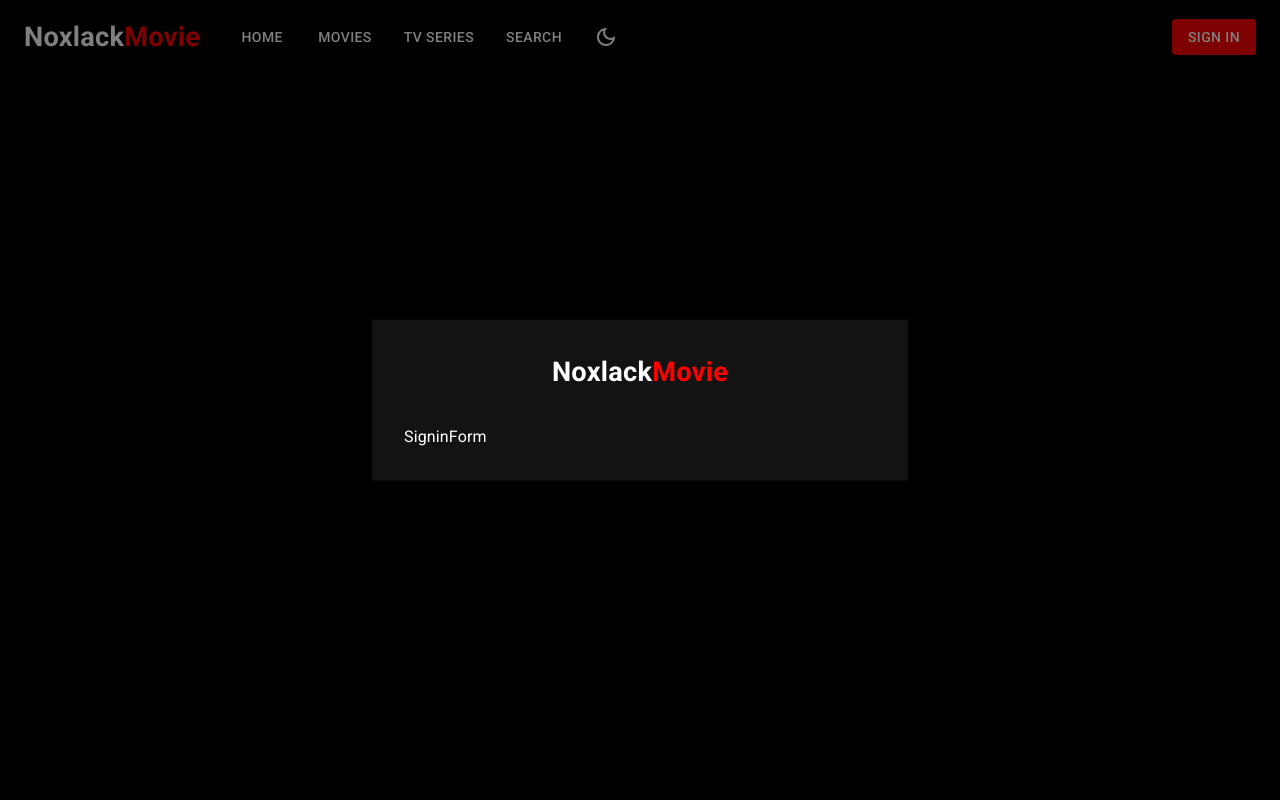
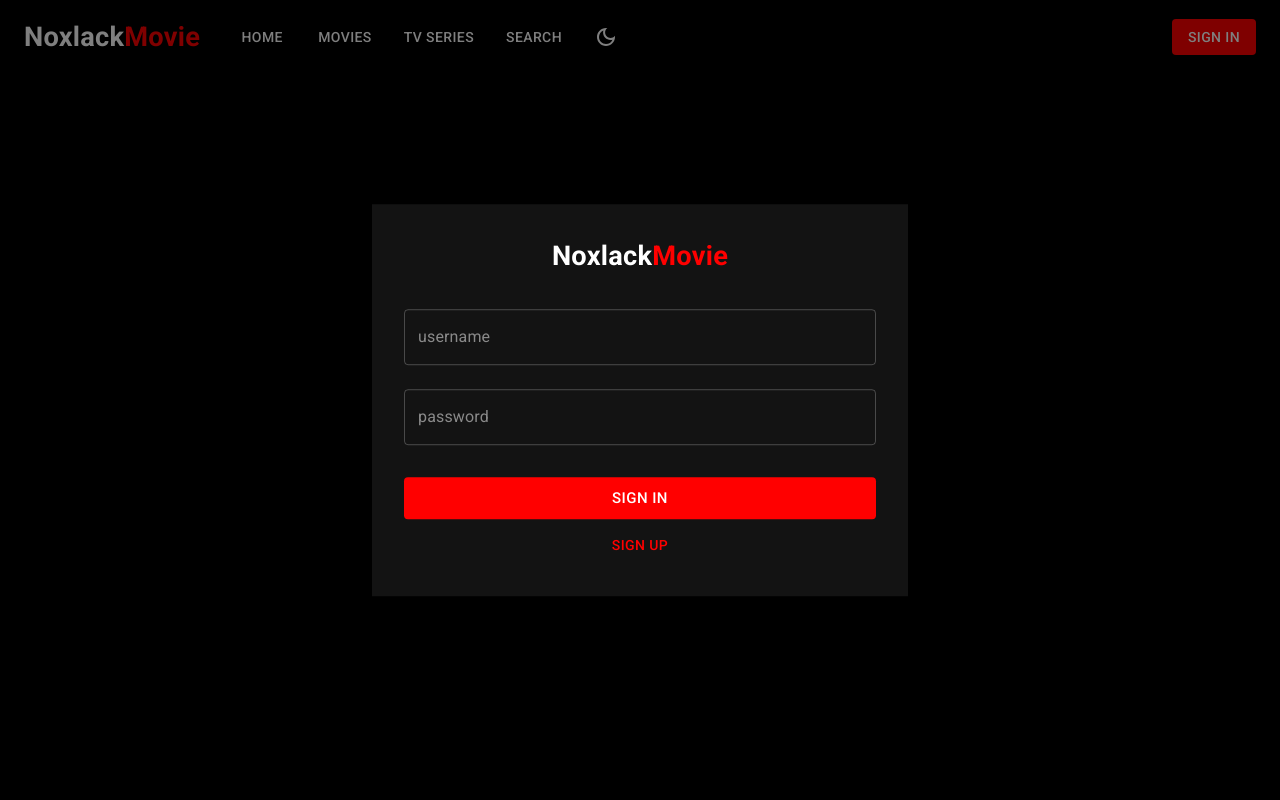
Before and after one commit to adnanamiruddin/noxflix-movie-web-app, a React (Vite) app: page /password-update in a window 1280 px wide. Shown: the top 800 px of the page. Built offline with nearby package versions, Linux system fonts and the light colour scheme.

Commit message:
feat: Create component SigninForm

```diff
--- a/package.json
+++ b/package.json
@@ -27,6 +27,7 @@
     "react-router-dom": "^6.13.0",
     "react-toastify": "^9.1.3",
     "swiper": "^9.4.1",
+    "toast": "^0.5.4",
     "yup": "^1.2.0"
   },
   "devDependencies": {
--- a/src/api/client/private.client.js
+++ b/src/api/client/private.client.js
@@ -1,7 +1,7 @@
 import axios from "axios";
 import queryString from "query-string";
 
-const baseURL = "http://127.0.0.1:5000/api/v1/";
+const baseURL = "http://127.0.0.1:8080/api/v1/";
 
 const privateClient = axios.create({
   baseURL,
--- a/src/api/client/public.client.js
+++ b/src/api/client/public.client.js
@@ -1,7 +1,7 @@
 import axios from "axios";
 import queryString from "query-string";
 
-const baseURL = "http://127.0.0.1:5000/api/v1/";
+const baseURL = "http://127.0.0.1:8080/api/v1/";
 
 const publicClient = axios.create({
   baseURL,
--- a/src/api/modules/user.api.js
+++ b/src/api/modules/user.api.js
@@ -2,16 +2,16 @@ import privateClient from "../client/private.client";
 import publicClient from "../client/public.client";
 
 const userEndPoints = {
-  signIn: "user/signin",
-  signUp: "user/signup",
+  signin: "users/signin",
+  signup: "users/signup",
   info: "user/info",
   passwordUpdate: "user/update-password",
 };
 
 const userApi = {
-  signIn: async ({ username, password }) => {
+  signin: async ({ username, password }) => {
     try {
-      const response = await publicClient.post(userEndPoints.signIn, {
+      const response = await publicClient.post(userEndPoints.signin, {
         username,
         password,
       });
@@ -21,9 +21,9 @@ const userApi = {
       return { error };
     }
   },
-  signUp: async ({ username, password, confirmPassword, displayName }) => {
+  signup: async ({ username, password, confirmPassword, displayName }) => {
     try {
-      const response = await publicClient.post(userEndPoints.signUp, {
+      const response = await publicClient.post(userEndPoints.signup, {
         username,
         password,
         confirmPassword,
--- a/src/components/common/AuthModal.jsx
+++ b/src/components/common/AuthModal.jsx
@@ -4,11 +4,11 @@ import { Box, Modal } from "@mui/material";
 import { setAuthModalOpen } from "../../redux/features/authModalSlice";
 import Logo from "./Logo";
 import SigninForm from "./SigninForm";
-import SignupForm from "./SignUpForm";
+import SignupForm from "./SignupForm";
 
 const actionState = {
-  signIn: "signin",
-  signUp: "signUp",
+  signin: "signin",
+  signup: "signup",
 };
 
 const AuthModal = () => {
@@ -16,10 +16,10 @@ const AuthModal = () => {
 
   const dispatch = useDispatch();
 
-  const [action, setAction] = useState(actionState.signIn);
+  const [action, setAction] = useState(actionState.signin);
 
   useEffect(() => {
-    if (authModalOpen) setAction(actionState.signIn);
+    if (authModalOpen) setAction(actionState.signin);
   }, [authModalOpen]);
 
   const handleClose = () => dispatch(setAuthModalOpen(false));
@@ -51,8 +51,8 @@ const AuthModal = () => {
             <Logo />
           </Box>
 
-          {action === actionState.signIn ? <SigninForm switchAuthState={() => switchAuthState(actionState.signUp)} /> : ""}
-          {action === actionState.signUp ? <SignupForm switchAuthState={() => switchAuthState(actionState.signIn)} /> : ""}
+          {action === actionState.signin ? <SigninForm switchAuthState={() => switchAuthState(actionState.signup)} /> : ""}
+          {action === actionState.signup ? <SignupForm switchAuthState={() => switchAuthState(actionState.signin)} /> : ""}
 
         </Box>
       </Box>
--- a/src/components/common/SigninForm.jsx
+++ b/src/components/common/SigninForm.jsx
@@ -1,9 +1,109 @@
-import React from 'react'
+import { useState } from "react";
+import { useDispatch } from "react-redux";
+import { useFormik } from "formik";
+import { toast } from "react-toastify";
+import * as Yup from "yup";
+import { Alert, Box, Button, Stack, TextField } from "@mui/material";
+import { LoadingButton } from "@mui/lab";
+import { setAuthModalOpen } from "../../redux/features/authModalSlice";
+import userApi from "../../api/modules/user.api";
+import { setUser } from "../../redux/features/userSlice";
 
-const SigninForm = ({switchAuthState}) => {
+const SigninForm = ({ switchAuthState }) => {
+  const dispatch = useDispatch();
+
+  const [isLoginRequest, setIsLoginRequest] = useState(false);
+  const [errorMessage, setErrorMessage] = useState();
+
+  const signinForm = useFormik({
+    initialValues: {
+      username: "",
+      password: "",
+    },
+    validationSchema: Yup.object({
+      username: Yup.string()
+        .min(8, "Minimum 8 characters for username")
+        .required("Username is required!"),
+      password: Yup.string()
+        .min(8, "Minimum 8 characters for Password")
+        .required("Password is required!"),
+    }),
+    onSubmit: async (values) => {
+      setErrorMessage(undefined);
+      setIsLoginRequest(true);
+      const { response, error } = await userApi.signin(values);
+      setIsLoginRequest(false);
+
+      if (response) {
+        signinForm.resetForm();
+        dispatch(setUser(response));
+        dispatch(setAuthModalOpen(false));
+        toast.success("Sign in success");
+      }
+
+      if (error) setErrorMessage(error.message);
+    },
+  });
+
   return (
-    <div>SigninForm</div>
-  )
-}
+    <Box component="form" onSubmit={signinForm.handleSubmit}>
+      <Stack spacing={3}>
+        <TextField
+          type="text"
+          placeholder="username"
+          name="username"
+          value={signinForm.values.username}
+          fullWidth
+          color="success"
+          onChange={signinForm.handleChange}
+          helperText={signinForm.touched.username && signinForm.errors.username}
+          error={
+            signinForm.touched.username &&
+            signinForm.errors.username !== undefined
+          }
+        />
+        <TextField
+          type="password"
+          placeholder="password"
+          name="password"
+          value={signinForm.values.password}
+          fullWidth
+          color="success"
+          onChange={signinForm.handleChange}
+          helperText={signinForm.touched.password && signinForm.errors.password}
+          error={
+            signinForm.touched.password &&
+            signinForm.errors.password !== undefined
+          }
+        />
+      </Stack>
 
-export default SigninForm
+      <LoadingButton
+        type="submit"
+        loading={isLoginRequest}
+        fullWidth
+        sx={{ marginTop: 4 }}
+        size="large"
+        variant="contained"
+      >
+        Sign In
+      </LoadingButton>
+
+      <Button fullWidth sx={{ marginTop: 1 }} onClick={() => switchAuthState()}>
+        Sign Up
+      </Button>
+
+      {errorMessage ? (
+        <Box sx={{ marginTop: 2 }}>
+          <Alert severity="error" variant="outlined">
+            {errorMessage}
+          </Alert>
+        </Box>
+      ) : (
+        ""
+      )}
+    </Box>
+  );
+};
+
+export default SigninForm;
```
Also changed, not shown: 1 other file (tests, documents, lock files or other folders).
